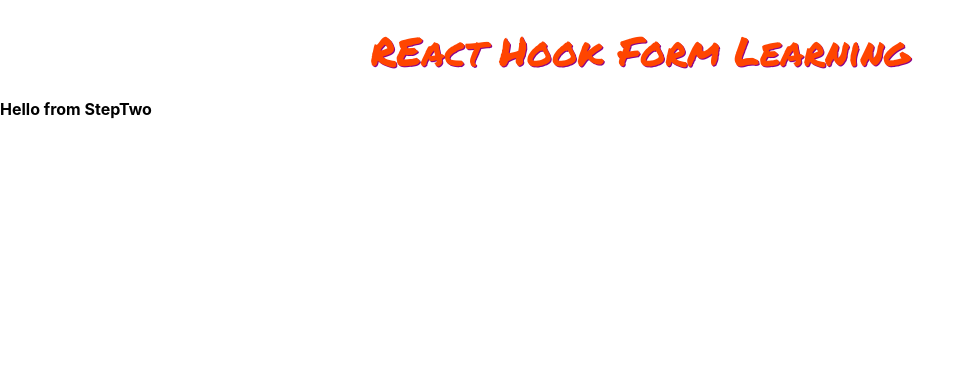
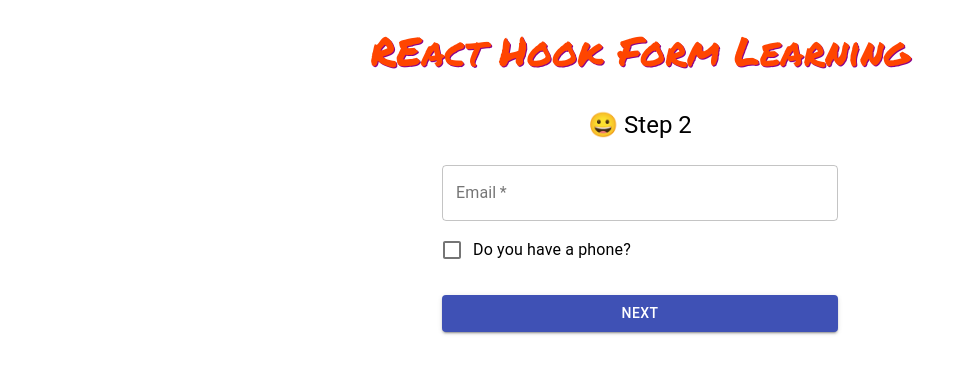
Before and after one commit to frontendprof/react-hook-form-one, a React (Create React App) app: page /step2 in a window 1280 px wide. Shown: the top 374 px of the page, without its empty margins (0-974 px from the left). Built offline with nearby package versions, Linux system fonts and the light colour scheme.

Commit message:
Step1 and Step2 formation

```diff
--- a/src/components/StepOne.js
+++ b/src/components/StepOne.js
@@ -1,7 +1,6 @@
 
 import React from 'react'
 import Typography from '@material-ui/core/Typography'
-// import { makeStyles } from '@material-ui/core/styles'
 import {useForm} from "react-hook-form"
 import { MainContainer } from './MainContainer'
 import { Form } from './Form'
@@ -9,16 +8,20 @@
 import { PrimaryButton } from './PrimaryButton'
 import * as yup from 'yup';
 import { yupResolver } from '@hookform/resolvers/yup';
+import { useHistory } from 'react-router-dom'
 
 
 
 
 const schema=yup.object().shape({
-    firstName:yup.string().required("First name is required"),
+    firstName:yup.string().matches(/^([^0-9]*)$/,"First name should not contain numbers")
+    .required("First name is required"),
 
-    lastName:yup.string().required("Last name is required")
+    lastName:yup.string().matches(/^([^0-9]*)$/,"Last name should not contain numbers").required("Last name is required")
 })
 const StepOne = () => {
+
+    const history=useHistory();
 
     const {register,handleSubmit,errors}=useForm({
         mode:"onBlur",
@@ -27,7 +30,7 @@
     })
 
     const onSubmit=(data)=>{
-        console.log(data);
+        history.push("/step2")
     }
     return (
         <MainContainer>
@@ -40,6 +43,8 @@
                     id="firstName"
                     name="firstName"
                     label="First Name"
+                    error={!!errors.firstName}
+                    helperText={errors?.firstName?.message}
                 />
 
                 <Input
@@ -48,6 +53,8 @@
                     id="lastName"
                     name="lastName"
                     label="Last Name"
+                    error={!!errors.lastName}
+                    helperText={errors?.lastName?.message}
                 />
 
                 <PrimaryButton>Next</PrimaryButton>
--- a/src/components/StepTwo.js
+++ b/src/components/StepTwo.js
@@ -1,11 +1,79 @@
 
 import React from 'react'
+import Typography from '@material-ui/core/Typography'
+import {useForm} from "react-hook-form"
+import { MainContainer } from './MainContainer'
+import { Form } from './Form'
+import { Input } from './Input'
+import { PrimaryButton } from './PrimaryButton'
+import * as yup from 'yup';
+import { yupResolver } from '@hookform/resolvers/yup';
+import { useHistory } from 'react-router-dom'
+import FormControlLabel from '@material-ui/core/FormControlLabel';
+import Checkbox from '@material-ui/core/Checkbox';
+
+
+
+
+
+const schema=yup.object().shape({
+    email:yup
+    .string()
+    .email("Email should have correct format")
+    .required("Email is a required field")
+})
 
 const StepTwo = () => {
+    const history=useHistory();
+    const {register,handleSubmit,errors,watch }=useForm({
+        mode:"onBlur",
+        resolver:yupResolver(schema)
+    });
+
+    const hasPhone=watch("hasPhone")
+
+    const onSubmit=(data)=>{
+        history.push("/step3")
+    }
     return (
-        <div>
-            <h4>Hello from StepTwo</h4>
-        </div>
+        <MainContainer>
+            <Typography component="h2" variant="h5">😀 Step 2</Typography>
+            <Form onSubmit={handleSubmit(onSubmit)}>
+                <Input
+                    ref={register}
+                    id="email"
+                    type="email"
+                    label="Email"
+                    name="email"
+                    required
+                    error={!!errors.email}
+                    helperText={errors?.email?.message}
+                />
+
+                <FormControlLabel
+                    control={
+                        <Checkbox name="hasPhone" inputRef={register} color="primary" />
+                    }
+                    label="Do you have a phone?"
+                />
+                {
+                    hasPhone&&(
+                        <Input
+                            ref={register}
+                            id="phoneNumber"
+                            type="tel"
+                            label="Phone Number"
+                            name="phoneNumber"
+                        />
+                    )
+                }
+
+
+
+                <PrimaryButton>Next</PrimaryButton>
+            </Form>
+
+        </MainContainer>
     )
 }
 
```
Also changed, not shown: 1 other file (tests, documents, lock files or other folders).
